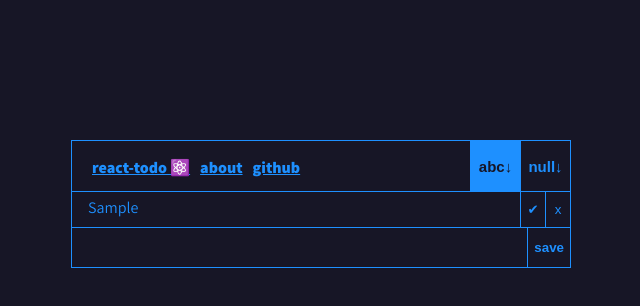
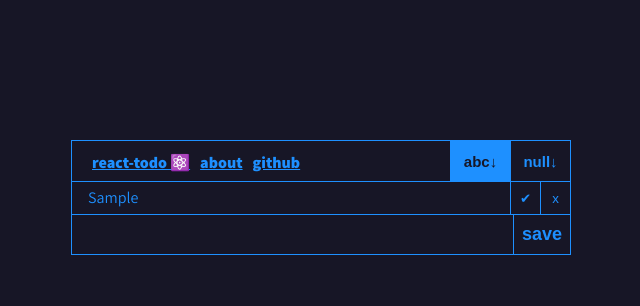
Before and after one commit to jakubjun/react-todos, a React (Vite) app: page / in a window 1280 px wide. Both pictures are taken after typing "Sample" into the empty fields and a click on the button "save". Shown: the top 306 px of the page, without its empty margins (319-959 px from the left). Built offline with nearby package versions, Linux system fonts and the light colour scheme; no server answers.

Commit message:
Adjust styling

```diff
--- a/src/component/sortOption/sortOption.less
+++ b/src/component/sortOption/sortOption.less
@@ -2,8 +2,8 @@
   display: flex;
   justify-content: center;
   align-items: center;
-  height: 50px;
-  width: 50px;
+  height: 40px;
+  width: 60px;
   font-weight: 800;;
   padding: 0 3px;
   font-size: 15px;
--- a/src/component/todoAdder/TodoAdder.jsx
+++ b/src/component/todoAdder/TodoAdder.jsx
@@ -8,9 +8,9 @@ export default function TodoAdder() {
   const dispatch = useDispatch();
   const [title, setTitle] = useState('');
   return (
-    <div className={CLASS_NAME}>
+    <form className={CLASS_NAME} onSubmit={(e) => { e.preventDefault(); dispatch(add(title)); setTitle(''); }}>
       <input value={title} onChange={(e) => setTitle(e.target.value)} type="text" />
-      <button onClick={() => { dispatch(add(title)); setTitle(''); }}>save</button>
-    </div>
+      <button type="submit">save</button>
+    </form>
   );
 }
--- a/src/component/todoAdder/todoAdder.less
+++ b/src/component/todoAdder/todoAdder.less
@@ -11,25 +11,27 @@
     display: block;
     width: 100%;
     font-size: 20px;
-    flex-grow:1;
+    flex-grow: 1;
     padding: 8px;
 
 
     &:focus, &:hover {
       outline:0;
-      background-color: darken(@background-color, 30%);
+      background-color: darken(@background-color, 2%);
 
     }
   }
 
   button {
-    flex-grow:1;
+    flex-grow: 1;
     background-color: @background-color;
     border: 0;
     cursor: pointer;
     border-left: 1px solid @primary-color;
     color: @primary-color;
     font-weight: 800;
+    font-size: 18px;
+    padding: 0px 8px;
 
     &:hover {
       background-color: @primary-color;
--- a/src/component/todoItem/todoItem.less
+++ b/src/component/todoItem/todoItem.less
@@ -1,10 +1,10 @@
 .todo-item {
   border-bottom: 1px solid @primary-color;
   display: flex;
-  min-height: 35px;
+  min-height: 32px;
 
   &:hover {
-    background-color: darken(@background-color, 30%)
+    background-color: darken(@background-color, 2%)
   }
 
   &_title {
@@ -24,7 +24,7 @@
       padding: 0;
       display: block;
       height: 100%;
-      width: 25px;
+      width: 30px;
       cursor: pointer;
 
 
```
